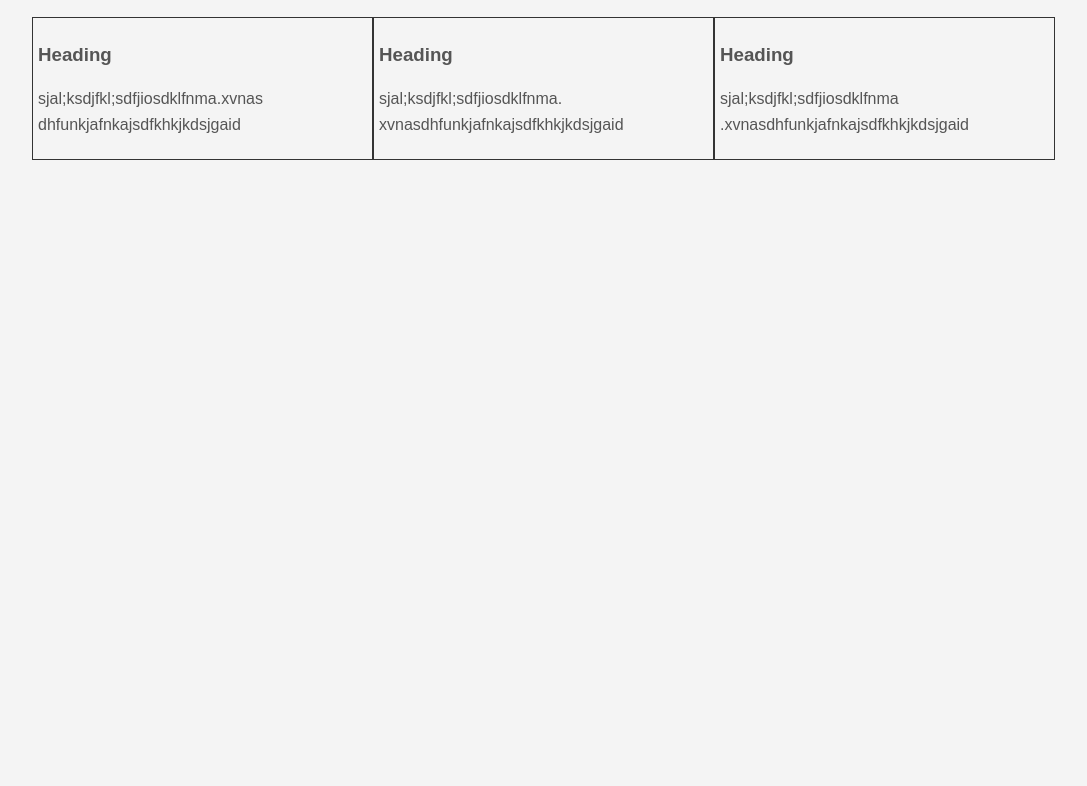
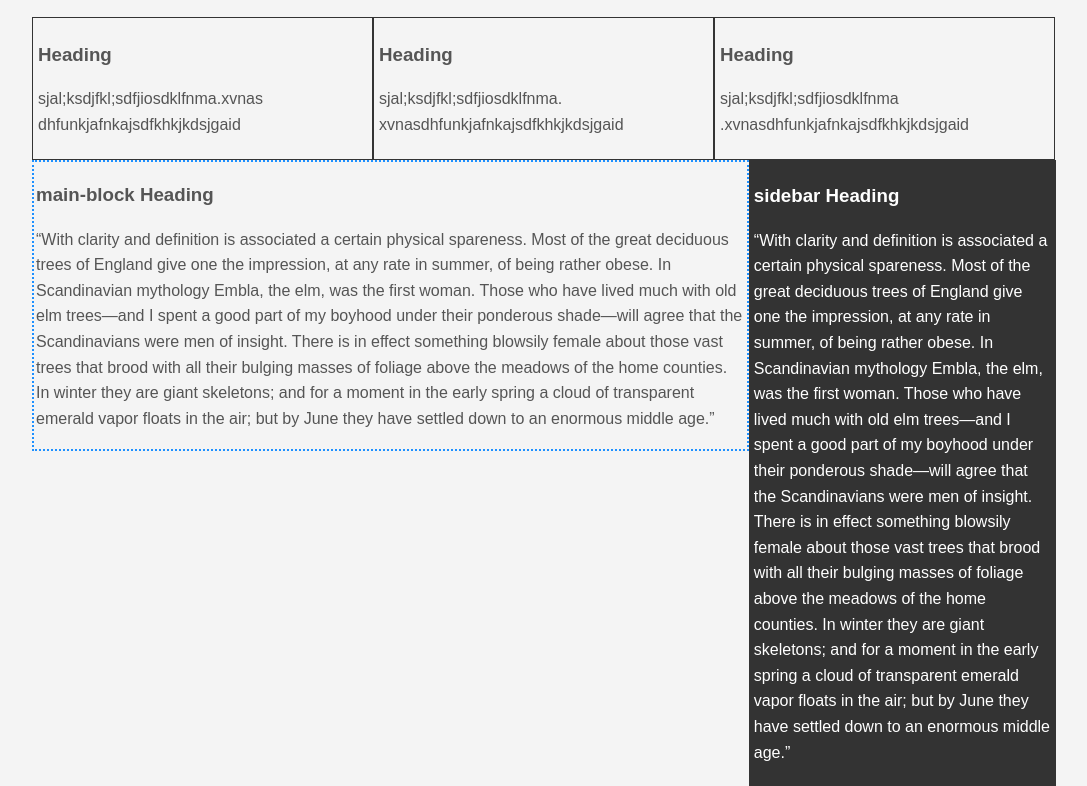
Before and after one commit to foureverhh/YoutubeFrontend, a plain HTML site: page csscheatsheet/index.html in a window 1280 px wide. Shown: the part 1372-2158 px from the top of the page, without its empty margins (96-1183 px from the left). Before the commit the page ends 1889 px from the top, so only its background shows below. Drawn offline with Linux system fonts and the light colour scheme.

Commit message:
Test CSS positioning float

```diff
--- a/csscheatsheet/css/style.css
+++ b/csscheatsheet/css/style.css
@@ -36,6 +36,10 @@ a:hover {
     color:#fff;
     padding:10px 15px;
     border: none;
+}
+
+.clr {
+    clear:both;
 }
 
 .box-1 {
@@ -125,3 +129,20 @@ a:hover {
     padding: 5px;
     box-sizing: border-box;
 }
+
+#main-block{
+    float:left;
+    width:70%;
+    padding: 2px;
+    box-sizing: border-box;
+    border: 2px dodgerblue dotted;
+}
+
+#sidebar{
+    float: right;
+    width: 30%;
+    padding: 5px;
+    box-sizing: border-box;
+    background-color: #333;
+    color: #fff;
+}
--- a/csscheatsheet/index.html
+++ b/csscheatsheet/index.html
@@ -85,6 +85,41 @@
                     .xvnasdhfunkjafnkajsdfkhkjkdsjgaid
                     </p>
                 </div>
+
+                <div class="clr">
+
+                </div>
+
+                <div id="main-block">
+                    <h3>main-block Heading</h3>
+                    <p>
+                        “With clarity and definition is associated a certain physical spareness.
+                        Most of the great deciduous trees of England give one the impression,
+                        at any rate in summer, of being rather obese. In Scandinavian mythology Embla,
+                        the elm, was the first woman. Those who have lived much with old elm trees—and
+                        I spent a good part of my boyhood under their ponderous shade—will agree that
+                        the Scandinavians were men of insight. There is in effect something blowsily
+                        female about those vast trees that brood with all their bulging masses of foliage
+                        above the meadows of the home counties. In winter they are giant skeletons; and for
+                        a moment in the early spring a cloud of transparent emerald vapor floats in the air;
+                        but by June they have settled down to an enormous middle age.”
+                    </p>
+                </div>
+                <div id="sidebar">
+                    <h3>sidebar Heading</h3>
+                    <p>
+                        “With clarity and definition is associated a certain physical spareness.
+                        Most of the great deciduous trees of England give one the impression,
+                        at any rate in summer, of being rather obese. In Scandinavian mythology Embla,
+                        the elm, was the first woman. Those who have lived much with old elm trees—and
+                        I spent a good part of my boyhood under their ponderous shade—will agree that
+                        the Scandinavians were men of insight. There is in effect something blowsily
+                        female about those vast trees that brood with all their bulging masses of foliage
+                        above the meadows of the home counties. In winter they are giant skeletons; and for
+                        a moment in the early spring a cloud of transparent emerald vapor floats in the air;
+                        but by June they have settled down to an enormous middle age.”
+                    </p>
+                </div>
         </div><!--.container ends-->
         <div style="margin-top:500px"></div>
     </body>
```
